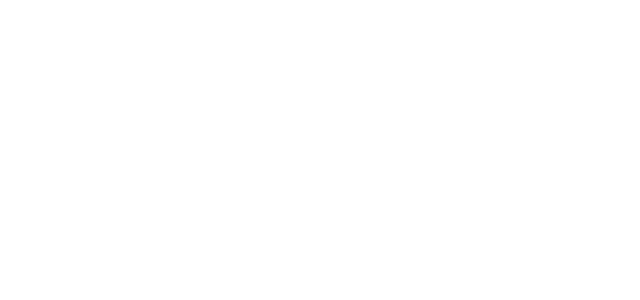
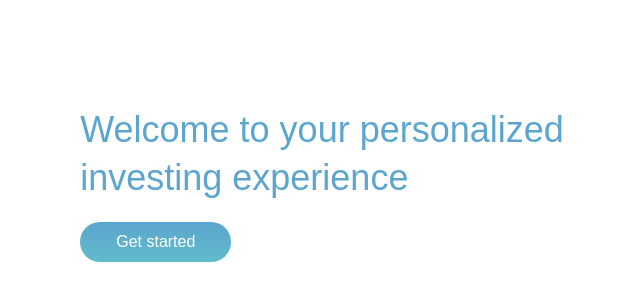
Before and after one commit to tanmaik/tanmai.io, a Next.js app: page /invest in a window 1280 px wide. Shown: the part 214-514 px from the top of the page, without its empty margins (318-958 px from the left). Built offline with nearby package versions, Linux system fonts and the light colour scheme.

Commit message:
addded start screen

```diff
--- a/next.config.js
+++ b/next.config.js
@@ -2,6 +2,9 @@
 const nextConfig = {
   reactStrictMode: true,
   swcMinify: true,
-}
+  images: {
+    domains: ["upload.wikimedia.org"],
+  },
+};
 
-module.exports = nextConfig
+module.exports = nextConfig;
--- a/pages/components/general/Button.js
+++ b/pages/components/general/Button.js
@@ -1,6 +1,10 @@
-const Button = (props) => {
+import Link from "next/link";
+
+const Button = (props, target) => {
   return (
-
+    <button className="bg-gradient-to-b from-[#5CA5CE] to-[#61BCC9] hover:opacity-70 cursor-pointer text-white rounded-full transition-all">
+      <h2 className="font-dm font-medium py-2 px-9">{props.title}</h2>
+    </button>
   );
 };
 
--- a/pages/index.js
+++ b/pages/index.js
@@ -1,4 +1,4 @@
 const Home = () => {
-  return <div></div>;
+  return <div>hi</div>;
 };
 export default Home;
--- /dev/null
+++ b/pages/invest/getting-started.js
@@ -0,0 +1,5 @@
+const GetStarted = () => {
+  return <div></div>;
+};
+
+export default GetStarted;
--- a/pages/invest/index.js
+++ b/pages/invest/index.js
@@ -1,3 +1,26 @@
-const Invest = () => {};
+import Button from "../components/general/Button";
+import Link from "next/link";
+
+const Invest = () => {
+  return (
+    <div className="flex justify-center items-center h-screen">
+      <div>
+        <h2 className="font-dm font-medium text-4xl pb-2 text-[#5CA5CE]">
+          Welcome to your personalized
+        </h2>
+        <h2 className="font-dm text-4xl font-medium text-[#5CA5CE]">
+          investing experience
+        </h2>
+        <br></br>
+
+        <Link href="/invest/loading">
+          <a>
+            <Button title="Get started" />
+          </a>
+        </Link>
+      </div>
+    </div>
+  );
+};
 
 export default Invest;
--- /dev/null
+++ b/pages/invest/loading.js
@@ -0,0 +1,22 @@
+import Image from "next/image";
+import { useEffect } from "react";
+import Router from "next/router";
+
+const Loading = () => {
+  useEffect(() => {
+    setTimeout(() => {
+      Router.push("/invest/getting-started");
+    }, 400);
+  });
+  return (
+    <div className="flex justify-center items-center h-screen">
+      <Image
+        src="https://upload.wikimedia.org/wikipedia/commons/c/c7/Loading_2.gif?20170503175831"
+        alt="loading"
+        width={50}
+        height={50}
+      />
+    </div>
+  );
+};
+export default Loading;
```
